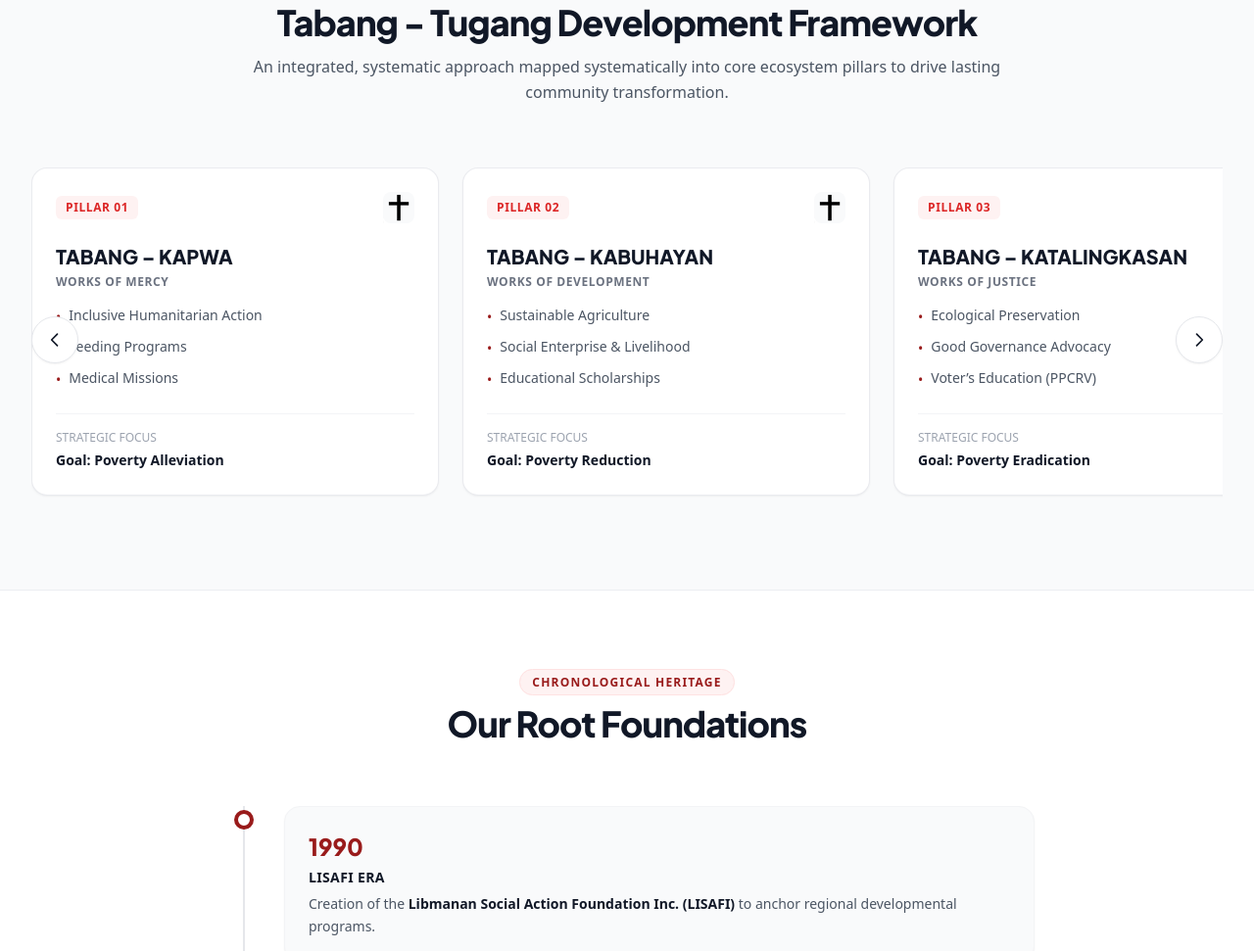
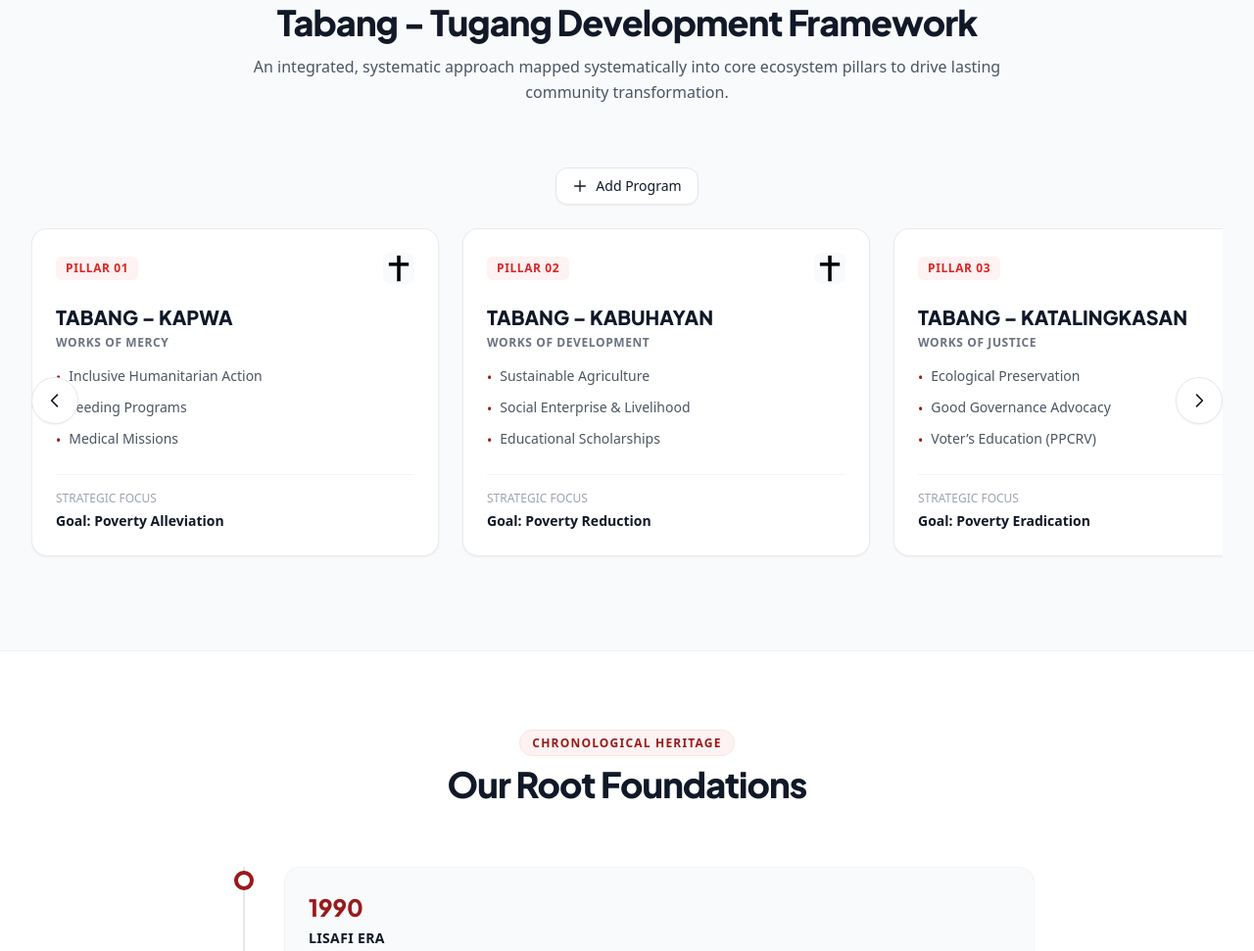
Before and after one commit to Rovicxx/CDL-Website, a website: page index.html in a window 1280 px wide. Shown: the part 882-1853 px from the top of the page at 98% size. Drawn offline with nearby package versions, Linux system fonts and the light colour scheme.

Commit message:
add the Add Program

```diff
--- a/index.html
+++ b/index.html
@@ -192,6 +192,13 @@
                     <p class="text-base text-gray-600 leading-relaxed">
                         An integrated, systematic approach mapped systematically into core ecosystem pillars to drive lasting community transformation.
                     </p>
+                </div>
+
+                <div class="flex justify-center mb-6">
+                    <button id="add-program-btn" class="inline-flex items-center space-x-2 px-4 py-2 bg-white border border-gray-200 rounded-xl shadow-sm hover:bg-red-50 text-deepCharcoal">
+                        <svg class="w-4 h-4 text-deepCharcoal" fill="none" stroke="currentColor" viewBox="0 0 24 24"><path stroke-linecap="round" stroke-linejoin="round" stroke-width="2" d="M12 4v16m8-8H4"/></svg>
+                        <span class="text-sm font-medium">Add Program</span>
+                    </button>
                 </div>
 
                 <div class="relative">
```
